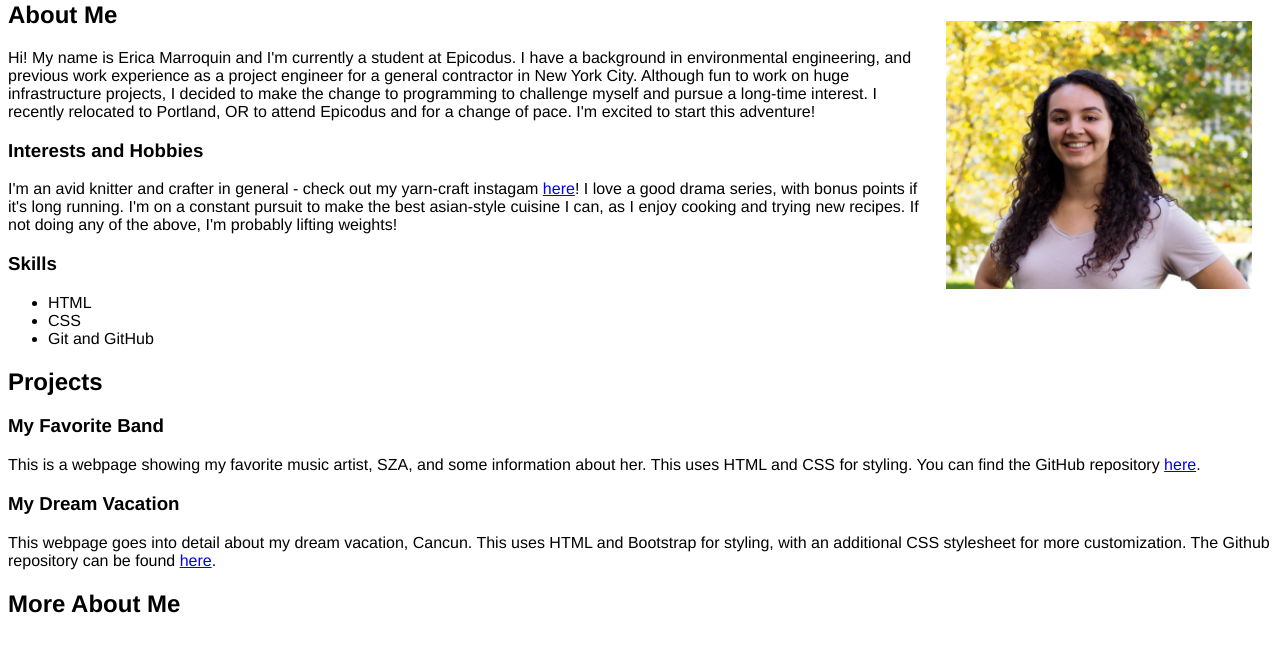
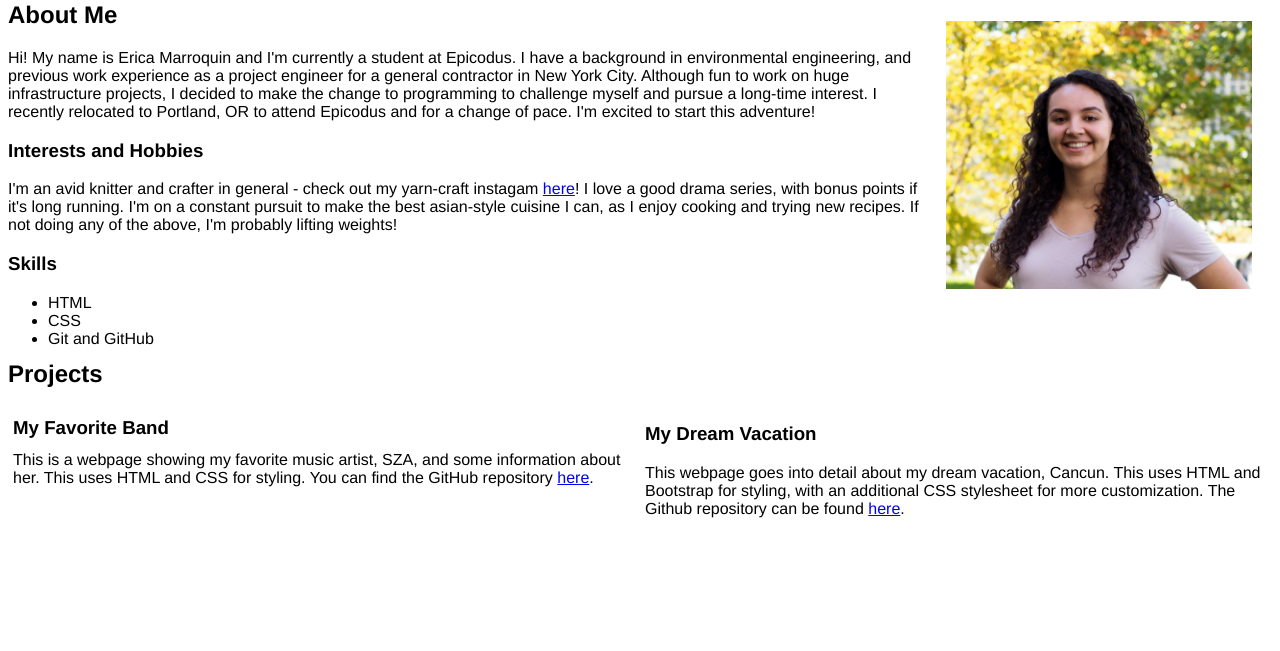
Before and after one commit to ericamarroquin/portfolio-landing-page, a plain HTML site: page index.html in a window 1280 px wide. Shown: the part 79-730 px from the top of the page. Drawn offline with Linux system fonts and the light colour scheme.

Commit message:
add correct column sizing

```diff
--- a/css/styles.css
+++ b/css/styles.css
@@ -13,11 +13,12 @@ body {
 }
 
 .column {
+  width: 50%;
   float: left;
-  width: 50%;
-  display: block;
-  border: 2px solid lightgrey;
-  margin: 5px;
   padding: 5px;
   box-sizing: border-box;
 }
+
+.thin {
+  line-height: 0.5;
+}
--- a/index.html
+++ b/index.html
@@ -21,14 +21,17 @@
     <li>Git and GitHub</li>
   </ul>
 
-  <h2>Projects</h2>
-  <h3>My Favorite Band</h3>
-  <p>This is a webpage showing my favorite music artist, SZA, and some information about her. This uses HTML and CSS for styling. You can find the GitHub repository <a href="https://github.com/ericamarroquin/favorite-band">here</a>.</p>
-  <h3>My Dream Vacation</h3>
-  <p>This webpage goes into detail about my dream vacation, Cancun. This uses HTML and Bootstrap for styling, with an additional CSS stylesheet for more customization. The Github repository can be found <a href="https://github.com/ericamarroquin/vacation-site">here</a>.</p>
+  <span class="thin"><h2>Projects</h2></span>
 
-  <h2>More About Me</h2>
-  <p></p>
+  <div class="column">
+    <span class="thin"><h3>My Favorite Band</h3></span>
+    <p>This is a webpage showing my favorite music artist, SZA, and some information about her. This uses HTML and CSS for styling. You can find the GitHub repository <a href="https://github.com/ericamarroquin/favorite-band">here</a>.</p>
+  </div>
+
+  <div class="column">
+    <h3>My Dream Vacation</h3>
+    <p>This webpage goes into detail about my dream vacation, Cancun. This uses HTML and Bootstrap for styling, with an additional CSS stylesheet for more customization. The Github repository can be found <a href="https://github.com/ericamarroquin/vacation-site">here</a>.</p>
+  </div>
 
 </body>
 </html>
```
